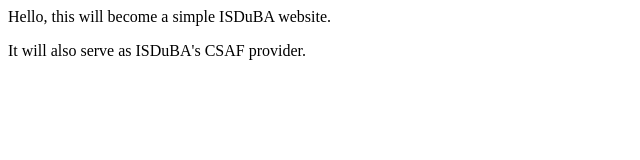
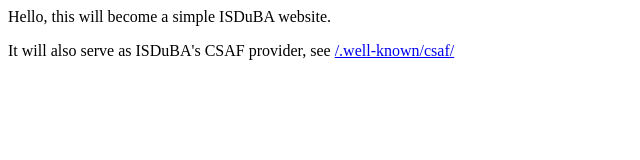
Before and after one commit to ISDuBA/ISDuBA.github.io, a plain HTML site: page index.html in a window 1280 px wide. Shown: the whole page, without its empty margins (0-640 px from the left). Drawn offline with Linux system fonts and the light colour scheme.

Commit message:
Link our CSAF publisher

```diff
--- a/index.html
+++ b/index.html
@@ -1,3 +1,4 @@
 Hello, this will become a simple ISDuBA website.
 <p>
-It will also serve as ISDuBA's CSAF provider.
+It will also serve as ISDuBA's CSAF provider,
+see <a href="/.well-known/csaf/">/.well-known/csaf/</a>
```
